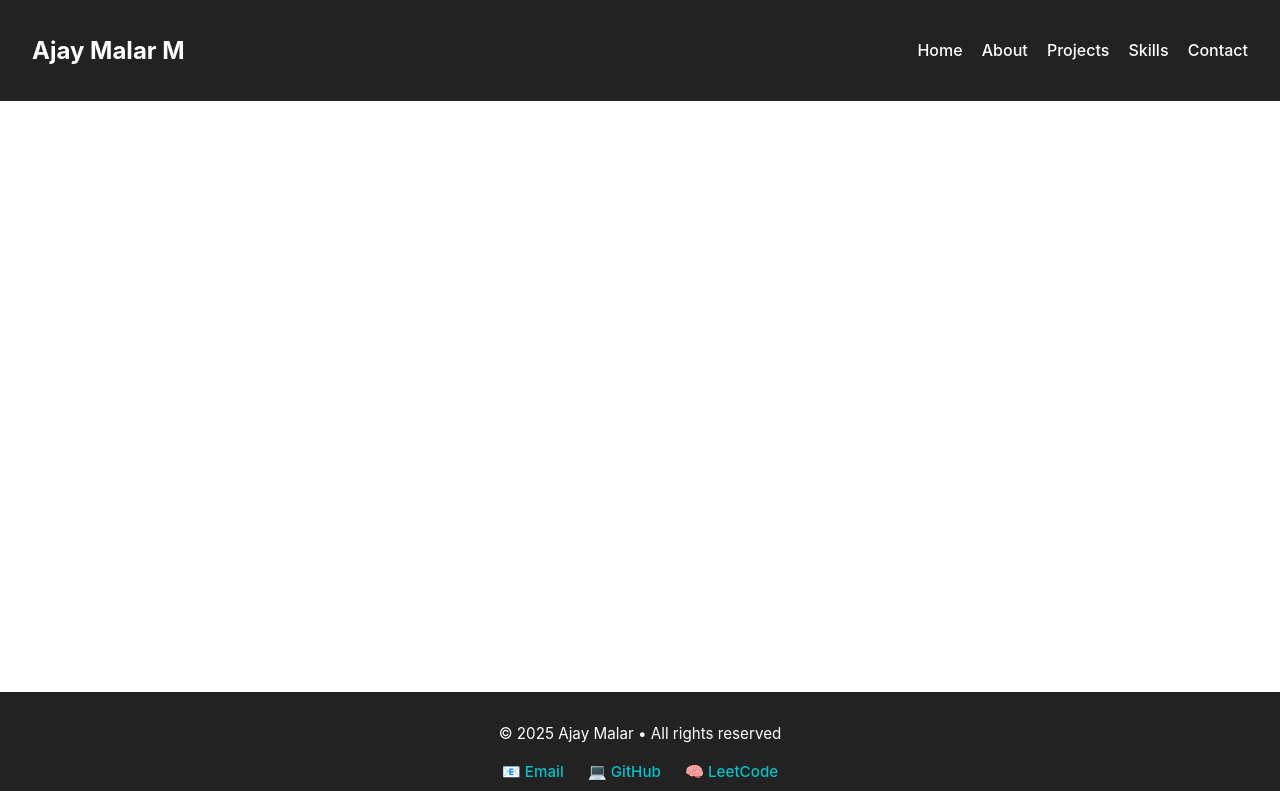
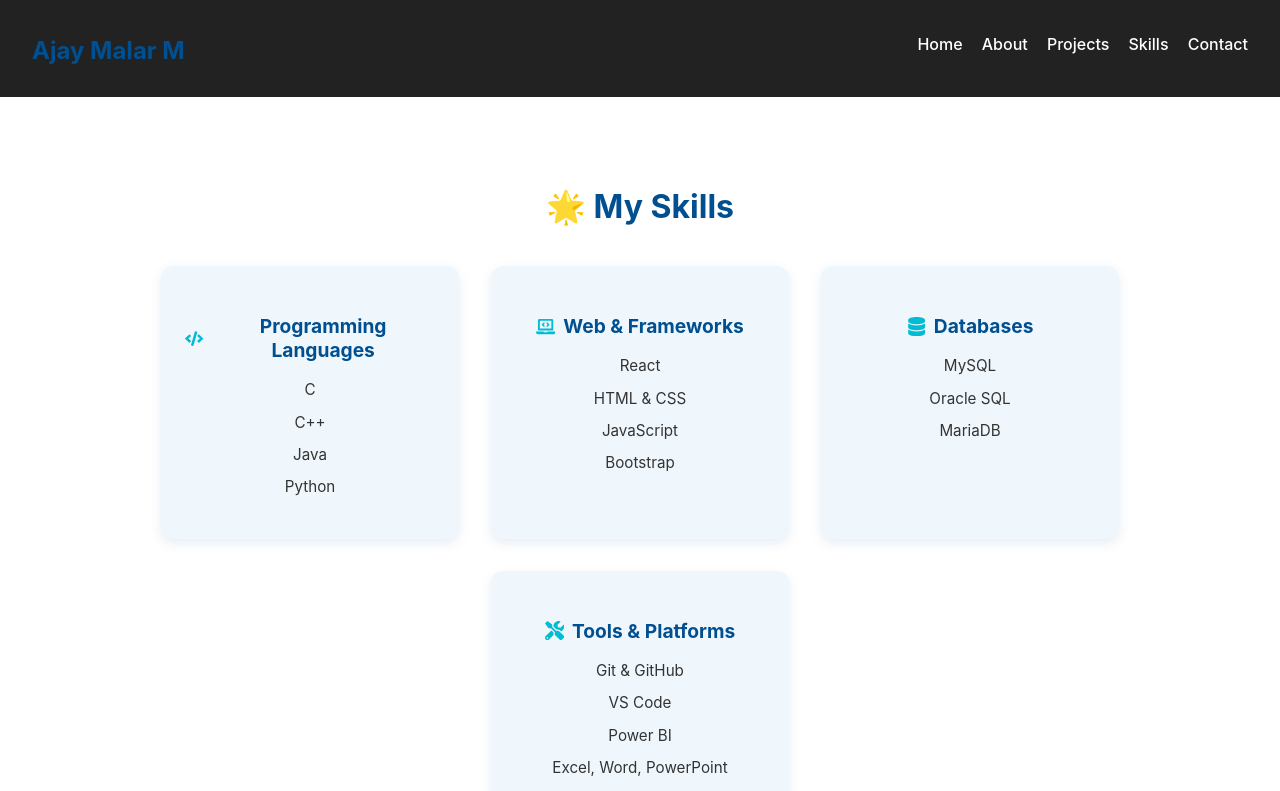
Before and after one commit to ajaymalar/my-portfolio, a React (Create React App) app: page /my-portfolio/skills in a window 1280 px wide. Shown: the top 791 px of the page. Built offline with nearby package versions, Linux system fonts and the light colour scheme.

Commit message:
🎨 Updated Contact page with better styling and links

```diff
--- a/src/index.js
+++ b/src/index.js
@@ -7,7 +7,7 @@ import './index.css';
 const root = ReactDOM.createRoot(document.getElementById('root'));
 root.render(
   <React.StrictMode>
-    <BrowserRouter>
+    <BrowserRouter basename="/my-portfolio">
       <App />
     </BrowserRouter>
   </React.StrictMode>
--- /dev/null
+++ b/src/pages/About.css
@@ -0,0 +1,27 @@
+/* src/pages/About.css */
+h2 {
+  font-size: 2rem;
+  color: #004f90;
+  margin-bottom: 1rem;
+}
+
+h3 {
+  font-size: 1.2rem;
+  color: #0060ad;
+  margin-top: 1.5rem;
+  margin-bottom: 0.5rem;
+}
+
+p {
+  font-size: 1rem;
+  color: #222;
+}
+
+ul {
+  padding-left: 1.2rem;
+  font-size: 1rem;
+}
+
+ul li {
+  margin-bottom: 0.5rem;
+}
--- a/src/pages/About.jsx
+++ b/src/pages/About.jsx
@@ -1,17 +1,58 @@
+import './About.css';
+
 function About() {
   return (
-    <div style={{ padding: '2rem', maxWidth: '800px', margin: 'auto' }}>
+    <div style={{ padding: '2rem', maxWidth: '900px', margin: 'auto', lineHeight: '1.8' }}>
       <h2>About Me</h2>
+
       <p>
-        I'm <strong>Ajay Malar M</strong>, currently pursuing BE Computer Science and Engineering at Anna University MIT Campus.
-        I'm proficient in C, C++, Java, Python, and have worked on various technical projects.
+        Hello! I'm <strong>Ajay Malar M</strong>, a passionate and motivated Computer Science and Engineering student at
+        <strong> Madras Institute of Technology (MIT), Anna University</strong>. With a CGPA of 9.22, I strive for academic
+        excellence and constantly push myself to explore the practical side of computer science.
+      </p>
+
+      <p>
+        I'm proficient in languages like <strong>C, C++, Java, and Python</strong>, and enjoy building meaningful projects.
+        I’ve worked on AI-driven applications, full-stack platforms, and database systems. My toolkit includes
+        <strong> React, MySQL, Oracle SQL, JavaScript, Bootstrap, Git, Gradio, and more</strong>.
+      </p>
+
+      <h3>Projects & Passion</h3>
+      <p>
+        I love building things that solve real-world problems. Some of my notable works include:
+      </p>
+      <ul>
+        <li><strong>Railway Assist</strong> – A chatbot using Ollama & ChromaDB to recommend Indian Railway schemes based on user input</li>
+        <li><strong>House Price Prediction System</strong> – Built with ML models, evaluated on Colab using Gradio interface</li>
+        <li><strong>Sentiment Analysis for Marketing</strong> – DistilBERT-based review analyzer for gaming product sentiment</li>
+        <li><strong>Airline Management System</strong> – Java and MySQL based end-to-end airline booking interface</li>
+      </ul>
+
+      <h3>Events, Leadership & Volunteering</h3>
+      <p>
+        I'm a core organizer of the department symposium <strong>Prayatna</strong>, and proudly led the flagship coding event
+        <strong> Code Heist</strong>, which saw over 100 participants and stood out as the top-ranked technical event.
       </p>
       <p>
-        I organized the department symposium <strong>Prayatna</strong> and led the event <strong>Code Heist</strong>,
-        which received over 100 registrations and ranked as the top tech event.
+        My leadership also extends to community service—I served as an <strong>NSS volunteer</strong> at Govt. Hr. Sec. School,
+        Somangalam, and was the <strong>Design Coordinator</strong> for a motivational art initiative for orphaned children.
       </p>
+
+      <h3>Achievements & Personality</h3>
       <p>
-        I'm also a 2-time state-level karate medalist.
+        Beyond academics, I’m a <strong>two-time state-level karate medalist</strong> 🥈—a testament to my discipline, focus,
+        and commitment. I approach both coding and martial arts with the same intensity and respect.
+      </p>
+
+      <h3>Looking Ahead</h3>
+      <p>
+        My interests lie at the intersection of <strong>Web Development, AI, and Data Engineering</strong>. I'm currently exploring
+        tools like QGIS and Power BI to complement my technical toolkit. My goal is to become a well-rounded engineer
+        capable of contributing meaningfully to cutting-edge innovations and impactful software solutions.
+      </p>
+
+      <p>
+        I believe in teamwork, continuous learning, and building solutions that create value. Let's connect and build something awesome!
       </p>
     </div>
   );
--- a/src/pages/Contact.css
+++ b/src/pages/Contact.css
@@ -1,25 +1,52 @@
 /* src/pages/Contact.css */
-.contact {
-  padding: 2rem 1rem;
+.contact-container {
+  padding: 3rem 1.5rem;
+  max-width: 800px;
+  margin: auto;
   text-align: center;
+  color: #004f90;
 }
 
-.contact-links {
+.contact-container h2 {
+  font-size: 2rem;
+  margin-bottom: 0.8rem;
+}
+
+.contact-container p {
+  font-size: 1rem;
+  color: #333;
+  margin-bottom: 2rem;
+}
+
+.contact-cards {
   display: flex;
   flex-direction: column;
   align-items: center;
-  margin-top: 2rem;
   gap: 1.2rem;
 }
 
-.contact-links a {
+.contact-card {
+  display: flex;
+  align-items: center;
+  background: #f0f7fc;
+  padding: 1rem 1.5rem;
+  border-radius: 10px;
+  width: 100%;
+  max-width: 400px;
   text-decoration: none;
-  color: #00bcd4;
-  font-size: 1.1rem;
+  color: #004f90;
   font-weight: bold;
-  transition: color 0.3s;
+  box-shadow: 0 4px 8px rgba(0, 79, 144, 0.1);
+  transition: transform 0.2s ease, background-color 0.3s ease;
 }
 
-.contact-links a:hover {
-  color: #007c91;
+.contact-card:hover {
+  background-color: #e0f2ff;
+  transform: translateY(-3px);
 }
+
+.contact-card .icon {
+  margin-right: 12px;
+  font-size: 1.4rem;
+  color: #00bcd4;
+}
--- a/src/pages/Contact.jsx
+++ b/src/pages/Contact.jsx
@@ -1,22 +1,45 @@
 // src/pages/Contact.js
 import './Contact.css';
+import { FaEnvelope, FaGithub, FaCode } from 'react-icons/fa';
 
 function Contact() {
   return (
-    <div className="contact">
-      <h2>Contact Me</h2>
-      <p>If you'd like to connect, feel free to reach out:</p>
+    <div className="contact-container">
+      <h2>📬 Get in Touch</h2>
+      <p>I'm always open to new connections, collaborations, or just a good tech chat!</p>
 
-      <div className="contact-links">
-        <a href="mailto:ajaymalaro60@gmail.com" target="_blank" rel="noopener noreferrer">
-          📧 ajaymalaro60@gmail.com
+      <div className="contact-cards">
+
+        <a
+          href="mailto:ajaymalar0601@gmail.com"
+          className="contact-card"
+          target="_blank"
+          rel="noopener noreferrer"
+        >
+          <FaEnvelope className="icon" />
+          <span>ajaymalar0601@gmail.com</span>
         </a>
-        <a href="https://github.com/ajaymalar" target="_blank" rel="noopener noreferrer">
-          💻 GitHub
+
+        <a
+          href="https://github.com/ajaymalar"
+          className="contact-card"
+          target="_blank"
+          rel="noopener noreferrer"
+        >
+          <FaGithub className="icon" />
+          <span>GitHub Profile</span>
         </a>
-        <a href="https://leetcode.com/u/XSsbq1HWHn/" target="_blank" rel="noopener noreferrer">
-          🧠 LeetCode
+
+        <a
+          href="https://leetcode.com/u/XSsbq1HWHn/"
+          className="contact-card"
+          target="_blank"
+          rel="noopener noreferrer"
+        >
+          <FaCode className="icon" />
+          <span>LeetCode Practice</span>
         </a>
+
       </div>
     </div>
   );
--- a/src/pages/Home.jsx
+++ b/src/pages/Home.jsx
@@ -9,7 +9,7 @@ function Home() {
       <p>I build web apps, explore AI, and solve problems with code.</p>
 
       <a
-        href="https://drive.google.com/file/d/1sQ0s8Zg7ZIlLMzwStOpToUtmJXrvL024/view?usp=sharing"
+        href="https://drive.google.com/file/d/1_ArE3PtofLS0AsTl84V9NlrugTCkK-Jy/view?usp=sharing"
         target="_blank"
         rel="noopener noreferrer"
         className="resume-btn"
--- a/src/pages/Skills.css
+++ b/src/pages/Skills.css
@@ -1,30 +1,55 @@
 /* src/pages/Skills.css */
-.skills {
+.skills-container {
   padding: 2rem 1rem;
-  max-width: 800px;
+  max-width: 1000px;
   margin: auto;
+  text-align: center;
 }
 
-.skills h2 {
-  text-align: center;
-  margin-bottom: 2rem;
+.skills-container h2 {
+  font-size: 2rem;
+  margin-bottom: 2.5rem;
+  color: #004f90;
 }
 
-.skill-section {
-  margin-bottom: 2rem;
+.skills-grid {
+  display: flex;
+  flex-wrap: wrap;
+  gap: 2rem;
+  justify-content: center;
 }
 
-.skill-section h3 {
-  color: #333;
-  margin-bottom: 0.5rem;
-  border-bottom: 2px solid #00bcd4;
-  display: inline-block;
-  padding-bottom: 4px;
+.skill-card {
+  background: #f0f7fc;
+  padding: 1.5rem;
+  border-radius: 12px;
+  width: 250px;
+  box-shadow: 0 4px 12px rgba(0, 79, 144, 0.1);
+  transition: transform 0.2s ease;
 }
 
-.skill-section ul {
-  list-style-type: disc;
-  padding-left: 1.5rem;
+.skill-card:hover {
+  transform: translateY(-5px);
+}
+
+.skill-card h3 {
+  font-size: 1.2rem;
+  color: #004f90;
+  margin-bottom: 1rem;
+  display: flex;
+  align-items: center;
+  justify-content: center;
+}
+
+.icon {
+  margin-right: 8px;
+  color: #00bcd4;
+}
+
+.skill-card ul {
+  list-style: none;
+  padding: 0;
+  font-size: 0.95rem;
   line-height: 1.6;
-  font-size: 1rem;
+  color: #333;
 }
--- a/src/pages/Skills.jsx
+++ b/src/pages/Skills.jsx
@@ -1,13 +1,15 @@
-// src/pages/Skills.js
 import './Skills.css';
+import { FaCode, FaTools, FaDatabase, FaLaptopCode } from 'react-icons/fa';
 
 function Skills() {
   return (
-    <div className="skills">
-      <h2>My Skills</h2>
+    <div className="skills-container">
+      <h2>🌟 My Skills</h2>
 
-      <div className="skill-section">
-        <h3>Programming Languages</h3>
+      <div className="skills-grid">
+
+        <div className="skill-card">
+          <h3><FaCode className="icon" /> Programming Languages</h3>
           <ul>
             <li>C</li>
             <li>C++</li>
@@ -16,8 +18,8 @@ function Skills() {
           </ul>
         </div>
 
-      <div className="skill-section">
-        <h3>Web & Frameworks</h3>
+        <div className="skill-card">
+          <h3><FaLaptopCode className="icon" /> Web & Frameworks</h3>
           <ul>
             <li>React</li>
             <li>HTML & CSS</li>
@@ -26,14 +28,26 @@ function Skills() {
           </ul>
         </div>
 
-      <div className="skill-section">
-        <h3>Database & Tools</h3>
+        <div className="skill-card">
+          <h3><FaDatabase className="icon" /> Databases</h3>
           <ul>
-          <li>MySQL, Oracle SQL, MariaDB</li>
+            <li>MySQL</li>
+            <li>Oracle SQL</li>
+            <li>MariaDB</li>
+          </ul>
+        </div>
+
+        <div className="skill-card">
+          <h3><FaTools className="icon" /> Tools & Platforms</h3>
+          <ul>
             <li>Git & GitHub</li>
             <li>VS Code</li>
-          <li>Power BI, Excel</li>
+            <li>Power BI</li>
+            <li>Excel, Word, PowerPoint</li>
+            <li>QGIS, draw.io</li>
           </ul>
+        </div>
+
       </div>
     </div>
   );
```
Also changed, not shown: package.json (+1 -45 lines), 1 other file (tests, documents, lock files or other folders). Lines whose indentation alone changed are shown as unchanged.
